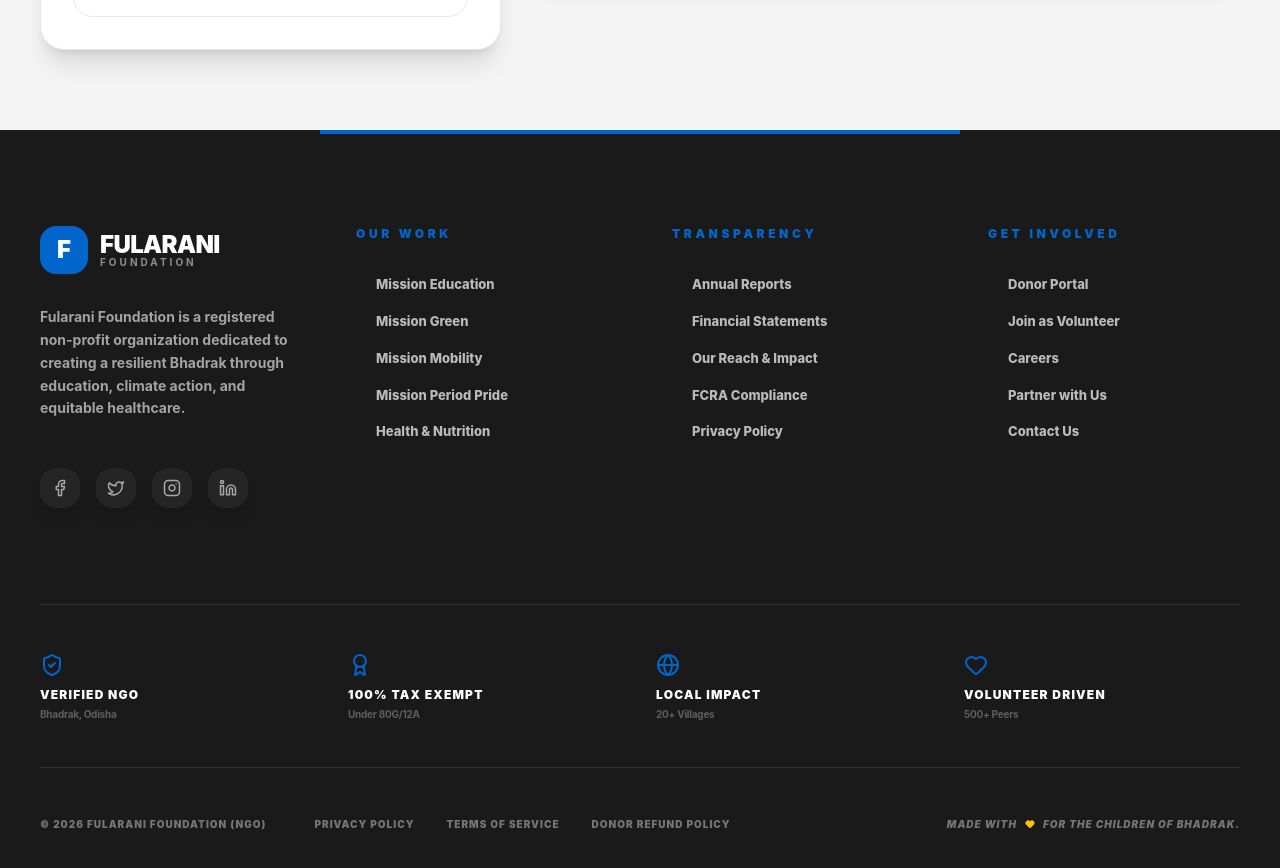
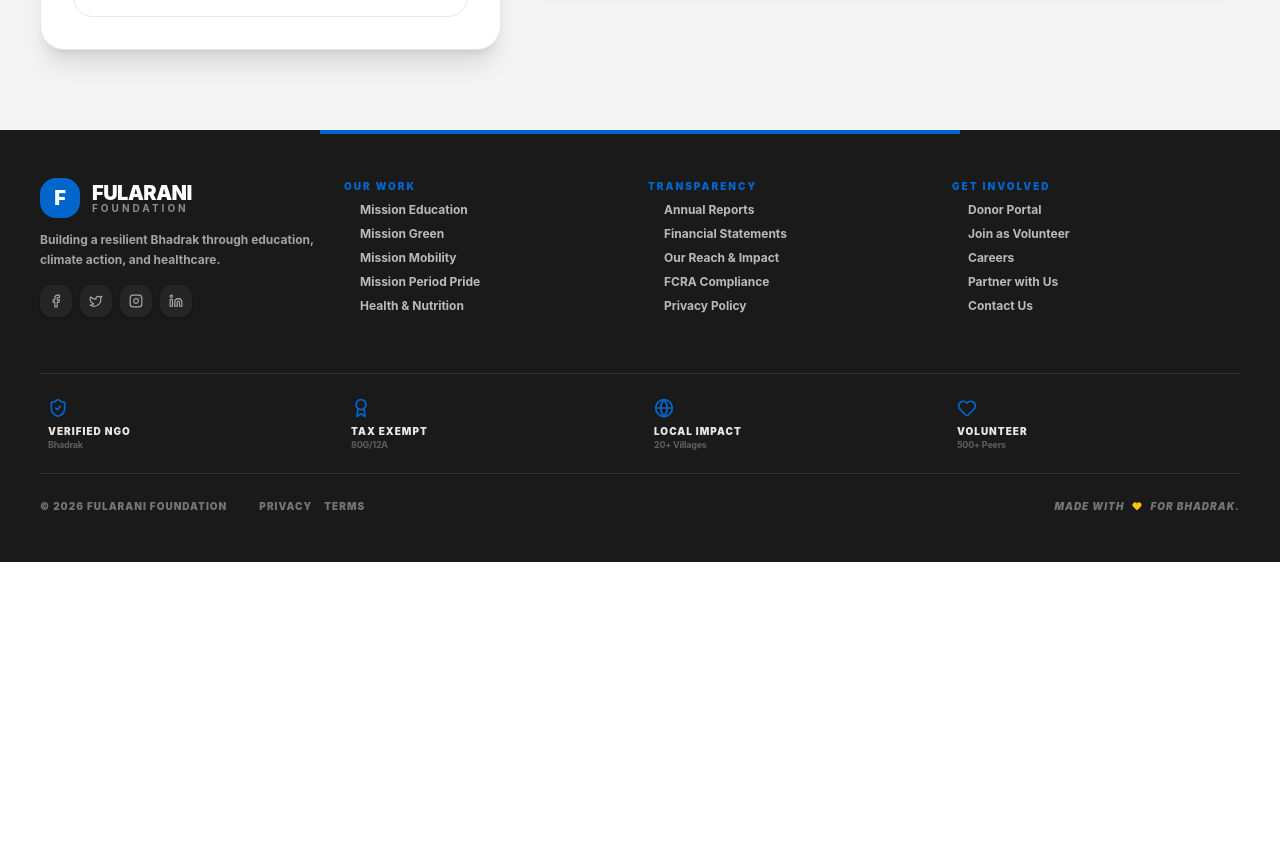
Before and after one commit to DPEDITS/Fularani-Foundation, a React (Vite) app in the folder app/: page /contact in a window 1280 px wide. Shown: the part 1200-2068 px from the top of the page. After the commit the page ends 1762 px from the top, so only its background shows below. Built offline with nearby package versions, Linux system fonts and the light colour scheme; no server answers; grey boxes are pictures that could not be loaded.

Commit message:
Redesigned footer

```diff
--- a/app/src/components/Footer.jsx
+++ b/app/src/components/Footer.jsx
@@ -42,91 +42,89 @@ const Footer = () => {
   };
 
   return (
-    <footer className="bg-secondary text-white pt-24 pb-12 px-6 overflow-hidden relative">
+    <footer className="bg-secondary text-white py-8 md:py-12 px-4 md:px-6 overflow-hidden relative">
       <div className="absolute top-0 left-1/4 w-1/2 h-1 bg-primary"></div>
 
-      <div className="max-w-[1200px] mx-auto">
-        <div className="grid grid-cols-1 md:grid-cols-2 lg:grid-cols-4 gap-16 mb-24">
+      <div className="max-w-[1200px] mx-auto text-left">
+        <div className="flex flex-col md:grid md:grid-cols-2 lg:grid-cols-4 gap-x-4 gap-y-0 md:gap-y-8 mb-6 md:mb-8">
           {/* Brand & Manifesto */}
-          <div className="lg:col-span-1 space-y-8">
+          <div className="col-span-2 lg:col-span-1 space-y-3 pb-6 border-b md:border-none border-white/10">
             <div className="flex items-center gap-3">
-              <div className="w-12 h-12 bg-primary rounded-xl flex items-center justify-center font-black text-2xl text-white">
+              <div className="w-8 h-8 md:w-10 md:h-10 bg-primary rounded-xl flex items-center justify-center font-black text-lg md:text-xl text-white">
                 F
               </div>
               <div className="flex flex-col">
-                <span className="text-2xl font-black uppercase tracking-tight leading-none">
+                <span className="text-lg md:text-xl font-black uppercase tracking-tight leading-none">
                   Fularani
                 </span>
-                <span className="text-[10px] font-bold text-white/50 uppercase tracking-[0.3em] leading-none">
+                <span className="text-[9px] md:text-[10px] font-bold text-white/50 uppercase tracking-[0.3em] leading-none">
                   Foundation
                 </span>
               </div>
             </div>
 
-            <p className="text-sm font-bold text-white/60 leading-relaxed">
-              Fularani Foundation is a registered non-profit organization
-              dedicated to creating a resilient Bhadrak through education,
-              climate action, and equitable healthcare.
+            <p className="text-[11px] md:text-xs font-bold text-white/60 leading-relaxed max-w-xs">
+              Building a resilient Bhadrak through education, climate action,
+              and healthcare.
             </p>
 
-            <div className="flex gap-4 pt-4">
-              <SocialIcon icon={<Facebook size={18} />} />
-              <SocialIcon icon={<Twitter size={18} />} />
-              <SocialIcon icon={<Instagram size={18} />} />
-              <SocialIcon icon={<Linkedin size={18} />} />
+            <div className="flex gap-2 pt-1">
+              <SocialIcon icon={<Facebook size={14} />} />
+              <SocialIcon icon={<Twitter size={14} />} />
+              <SocialIcon icon={<Instagram size={14} />} />
+              <SocialIcon icon={<Linkedin size={14} />} />
             </div>
           </div>
 
-          {/* Quick Links Columns */}
+          {/* Quick Links Columns - Grid Flow */}
           <FooterColumn title="Our Work" links={footerLinks.work} />
           <FooterColumn title="Transparency" links={footerLinks.transparency} />
           <FooterColumn title="Get Involved" links={footerLinks.connect} />
         </div>
 
-        {/* Impact Badges & Certification */}
-        <div className="grid grid-cols-2 md:grid-cols-4 gap-8 py-12 border-y border-white/10 mb-12">
+        {/* Impact Badges - Compact Grid */}
+        <div className="grid grid-cols-2 md:grid-cols-4 gap-3 py-4 border-y border-white/10 mb-6">
           <Badge
-            icon={<ShieldCheck className="text-primary" />}
+            icon={
+              <ShieldCheck className="text-primary w-4 h-4 md:w-5 md:h-5" />
+            }
             text="Verified NGO"
-            subtext="Bhadrak, Odisha"
+            subtext="Bhadrak"
           />
           <Badge
-            icon={<Award className="text-primary" />}
-            text="100% Tax Exempt"
-            subtext="Under 80G/12A"
+            icon={<Award className="text-primary w-4 h-4 md:w-5 md:h-5" />}
+            text="Tax Exempt"
+            subtext="80G/12A"
           />
           <Badge
-            icon={<Globe className="text-primary" />}
+            icon={<Globe className="text-primary w-4 h-4 md:w-5 md:h-5" />}
             text="Local Impact"
             subtext="20+ Villages"
           />
           <Badge
-            icon={<Heart className="text-primary" />}
-            text="Volunteer Driven"
+            icon={<Heart className="text-primary w-4 h-4 md:w-5 md:h-5" />}
+            text="Volunteer"
             subtext="500+ Peers"
           />
         </div>
 
         {/* Bottom Bar */}
-        <div className="flex flex-col lg:flex-row justify-between items-center gap-8">
-          <div className="flex flex-col md:flex-row items-center gap-4 md:gap-12 text-[10px] font-black uppercase tracking-widest text-white/40">
-            <span>© {currentYear} Fularani Foundation (NGO)</span>
-            <div className="flex gap-8">
+        <div className="flex flex-col md:flex-row justify-between items-center gap-4 text-center md:text-left">
+          <div className="flex flex-col md:flex-row items-center gap-2 md:gap-8 text-[10px] font-black uppercase tracking-widest text-white/40">
+            <span>© {currentYear} Fularani Foundation</span>
+            <div className="flex gap-3 flex-wrap justify-center">
               <a href="#" className="hover:text-primary transition-all">
-                Privacy Policy
+                Privacy
               </a>
               <a href="#" className="hover:text-primary transition-all">
-                Terms of Service
-              </a>
-              <a href="#" className="hover:text-primary transition-all">
-                Donor Refund Policy
+                Terms
               </a>
             </div>
           </div>
 
           <div className="flex items-center gap-2 text-[10px] font-black uppercase tracking-widest text-white/40 italic">
             Made with <Heart size={10} className="text-accent fill-accent" />{" "}
-            for the children of Bhadrak.
+            for Bhadrak.
           </div>
         </div>
       </div>
@@ -134,21 +132,36 @@ const Footer = () => {
   );
 };
 
-const FooterColumn = ({ title, links }) => (
-  <div className="space-y-8">
-    <h3 className="text-xs font-black text-primary uppercase tracking-[0.3em]">
+const FooterColumn = ({ title, links }) => {
+  const [isOpen, setIsOpen] = React.useState(false);
+
+  return (
+    <div className="border-b md:border-none border-white/10 last:border-b-0 md:last:border-none">
+      <button
+        onClick={() => setIsOpen(!isOpen)}
+        className="flex items-center justify-between w-full py-4 md:py-0 md:mb-2 group text-left"
+      >
+        <h3 className="text-[10px] font-black text-primary uppercase tracking-[0.2em]">
           {title}
         </h3>
-    <ul className="space-y-4">
+        <ChevronRight
+          size={14}
+          className={`text-white/50 md:hidden transition-transform duration-300 ${isOpen ? "rotate-90" : ""}`}
+        />
+      </button>
+      <div
+        className={`overflow-hidden transition-all duration-300 ease-in-out ${isOpen ? "max-h-60 opacity-100 mb-4" : "max-h-0 opacity-0 md:max-h-none md:opacity-100 md:mb-0"}`}
+      >
+        <ul className="space-y-2">
           {links.map((link, index) => (
             <li key={index}>
               <a
                 href={link.href}
-            className="text-[13px] font-extrabold text-white/70 hover:text-white transition-all flex items-center gap-2 group"
+                className="text-[11px] md:text-xs font-bold text-white/70 hover:text-white transition-all flex items-center gap-1.5 group"
               >
                 <ChevronRight
-              size={12}
-              className="text-primary opacity-0 -translate-x-2 group-hover:opacity-100 group-hover:translate-x-0 transition-all"
+                  size={10}
+                  className="text-primary opacity-0 -translate-x-2 group-hover:opacity-100 group-hover:translate-x-0 transition-all hidden md:block"
                 />
                 {link.label}
               </a>
@@ -156,24 +169,26 @@ const FooterColumn = ({ title, links }) => (
           ))}
         </ul>
       </div>
+    </div>
   );
+};
 
 const SocialIcon = ({ icon, href = "#" }) => (
   <a
     href={href}
-    className="w-10 h-10 rounded-xl bg-white/5 flex items-center justify-center text-white/60 hover:bg-primary hover:text-secondary transition-all shadow-lg"
+    className="w-7 h-7 md:w-8 md:h-8 rounded-lg bg-white/5 flex items-center justify-center text-white/60 hover:bg-primary hover:text-secondary transition-all shadow-sm"
   >
     {icon}
   </a>
 );
 
 const Badge = ({ icon, text, subtext }) => (
-  <div className="flex flex-col items-center md:items-start gap-2">
+  <div className="flex flex-col items-center md:items-start gap-1 p-2 bg-white/5 md:bg-transparent rounded-lg md:rounded-none">
     <div className="mb-1">{icon}</div>
-    <span className="text-xs font-black uppercase tracking-widest leading-none">
+    <span className="text-[10px] font-black uppercase tracking-widest leading-none text-white/90">
       {text}
     </span>
-    <span className="text-[10px] font-bold text-white/30 tracking-tight leading-none">
+    <span className="text-[9px] font-bold text-white/30 tracking-tight leading-none">
       {subtext}
     </span>
   </div>
--- a/app/src/components/Navbar.jsx
+++ b/app/src/components/Navbar.jsx
@@ -77,10 +77,11 @@ const Navbar = () => {
   return (
     <>
       <nav
-        className={`fixed top-0 left-0 right-0 z-[100] transition-all duration-200 border-b ${scrolled
-          ? "bg-white/95 backdrop-blur-md border-secondary/10 shadow-sm py-2"
-          : "bg-white border-transparent py-3"
-          }`}
+        className={`fixed top-0 left-0 right-0 z-[100] transition-all duration-200 border-b ${
+          scrolled
+            ? "bg-white/95 backdrop-blur-md border-secondary/10 shadow-sm py-2"
+            : "bg-white border-transparent py-3"
+        }`}
       >
         <div className="max-w-[1440px] mx-auto px-6 md:px-10 flex items-center justify-between">
           {/* Logo Section */}
@@ -169,13 +170,17 @@ const Navbar = () => {
                 >
                   <div className="w-8 h-8 rounded-full bg-primary flex items-center justify-center text-white font-black text-xs shadow-sm overflow-hidden">
                     {currentUser?.avatar ? (
-                      <img src={currentUser.avatar} alt={currentUser.username} className="w-full h-full object-cover" />
+                      <img
+                        src={currentUser.avatar}
+                        alt={currentUser.username}
+                        className="w-full h-full object-cover"
+                      />
                     ) : (
                       currentUser?.username?.charAt(0).toUpperCase() || "U"
                     )}
                   </div>
                   <span className="hidden md:block text-xs font-black text-secondary uppercase tracking-tight">
-                    Dashboard
+                    {currentUser?.username || "Dashboard"}
                   </span>
                 </Link>
                 <button
@@ -226,7 +231,7 @@ const Navbar = () => {
                   <div key={item.name} className="space-y-4">
                     <Link
                       to={item.link}
-                      className="text-2xl font-black text-secondary block lowercase"
+                      className="text-2xl font-black text-secondary block uppercase tracking-tight"
                       onClick={() => setIsMobileMenuOpen(false)}
                     >
                       {item.name}
--- a/app/src/pages/Hero.jsx
+++ b/app/src/pages/Hero.jsx
@@ -87,7 +87,7 @@ const Hero = () => {
               in Bhadrak. Join the Fularani movement today.
             </p>
 
-            <div className="flex flex-col sm:flex-row gap-3 sm:gap-4">
+            <div className="hidden sm:flex sm:flex-row gap-3 sm:gap-4">
               <a
                 href="/donor-register"
                 className="bg-accent hover:bg-accent/80 text-secondary px-8 py-4 lg:px-10 lg:py-5 rounded-xl text-base lg:text-lg font-black uppercase tracking-tight transition-all shadow-2xl shadow-accent/30 hover:translate-y-[-4px] flex items-center justify-center gap-3 group"
```
Lines whose indentation alone changed are shown as unchanged.
